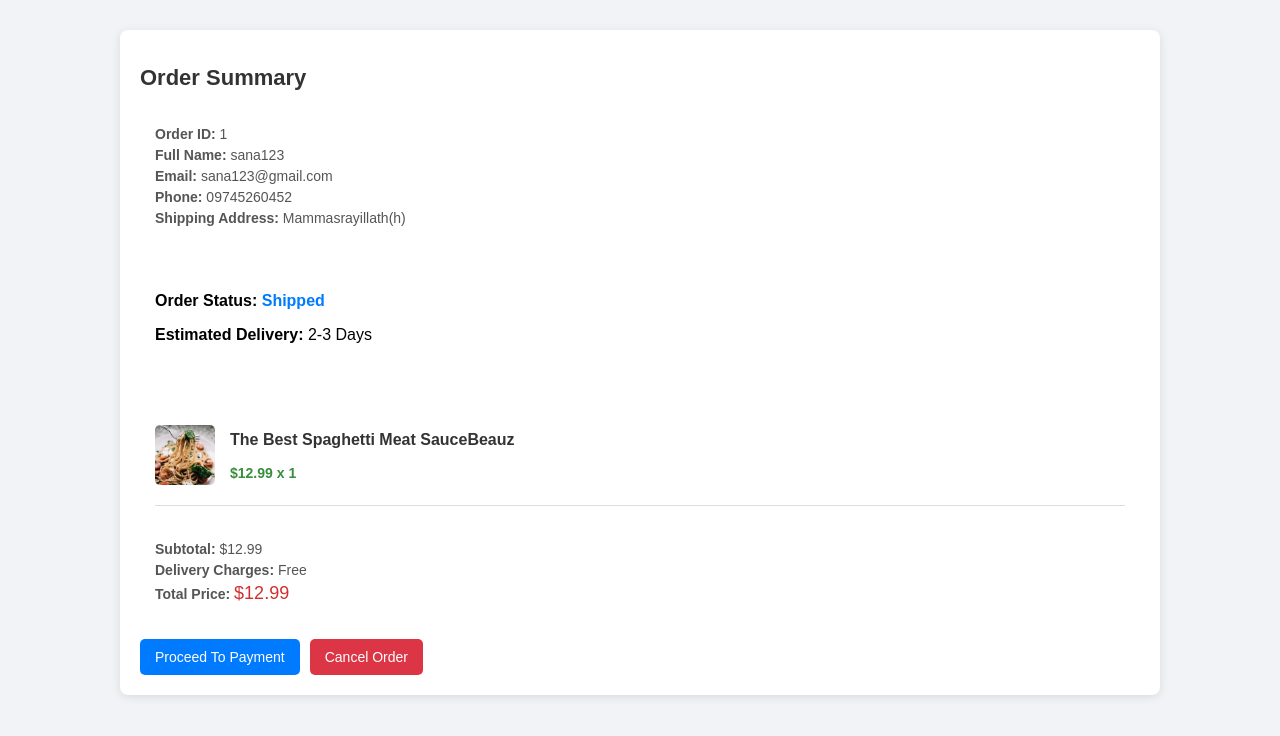
After one commit to Sana368/food_blog, a Django app: page /order_summary/1/ in a window 1280 px wide. The commit adds this page. Shown: the top 736 px of the page. Run offline with Django 5.2, Linux system fonts and the light colour scheme; a user stored in the database is signed in; data comes from the database, SQL or seed files in the repository; both versions use the stored data as it was after the commit.

Commit message:
first commit

```diff
--- a/myapp/templates/cart_page.html
+++ b/myapp/templates/cart_page.html
@@ -169,6 +169,7 @@
                             <td>${{ item.product.price }}</td>
                             <td>
                                 <form method="POST" action="{% url 'update_cart' item.id %}">
+
                                     {% csrf_token %}
                                     <input type="number" name="quantity" value="{{ item.quantity }}" min="1">
                                     <button type="submit">Update</button>
--- /dev/null
+++ b/myapp/templates/order_summary.html
@@ -0,0 +1,145 @@
+{% load static %}
+
+<!DOCTYPE html>
+<html lang="en">
+<head>
+    <meta charset="UTF-8">
+    <meta name="viewport" content="width=device-width, initial-scale=1.0">
+    <title>Order Summary - Flipkart Style</title>
+    <style>
+        body {
+            font-family: 'Arial', sans-serif;
+            background-color: #f1f3f6;
+            margin: 0;
+            padding: 0;
+        }
+        .container {
+            width: 90%;
+            max-width: 1000px;
+            margin: 30px auto;
+            background-color: white;
+            padding: 20px;
+            border-radius: 8px;
+            box-shadow: 0 2px 10px rgba(0, 0, 0, 0.1);
+        }
+        h1 {
+            font-size: 22px;
+            color: #333;
+            margin-bottom: 15px;
+        }
+        .order-details, .pricing-details {
+            padding: 15px;
+            background: white;
+            border-radius: 5px;
+            margin-bottom: 15px;
+        }
+        .order-details p, .pricing-details p {
+            margin: 5px 0;
+            font-size: 14px;
+            color: #555;
+        }
+        .order-tracking {
+            padding: 15px;
+            background: white;
+            border-radius: 5px;
+            margin-bottom: 15px;
+        }
+        .status {
+            color: #007bff;
+            font-weight: bold;
+        }
+        .product-list {
+            background: white;
+            padding: 15px;
+            border-radius: 5px;
+        }
+        .product-item {
+            display: flex;
+            align-items: center;
+            padding: 10px 0;
+            border-bottom: 1px solid #ddd;
+        }
+        .product-item img {
+            width: 60px;
+            height: 60px;
+            object-fit: cover;
+            border-radius: 5px;
+            margin-right: 15px;
+        }
+        .product-details {
+            flex-grow: 1;
+        }
+        .product-name {
+            font-size: 16px;
+            font-weight: bold;
+            color: #333;
+        }
+        .product-price {
+            color: #388e3c;
+            font-size: 14px;
+            font-weight: bold;
+        }
+        .cta-buttons {
+            display: flex;
+            gap: 10px;
+            margin-top: 15px;
+        }
+        .btn {
+            padding: 10px 15px;
+            font-size: 14px;
+            border: none;
+            cursor: pointer;
+            border-radius: 5px;
+        }
+        .btn-primary {
+            background-color: #007bff;
+            color: white;
+        }
+        .btn-danger {
+            background-color: #dc3545;
+            color: white;
+        }
+    </style>
+</head>
+<body>
+    <div class="container">
+        <h1>Order Summary</h1>
+
+        <div class="order-details">
+            <p><strong>Order ID:</strong> {{ order.id }}</p>
+            <p><strong>Full Name:</strong> {{ order.full_name }}</p>
+            <p><strong>Email:</strong> {{ order.email }}</p>
+            <p><strong>Phone:</strong> {{ order.phone }}</p>
+            <p><strong>Shipping Address:</strong> {{ order.address }}</p>
+        </div>
+
+        <div class="order-tracking">
+            <p><strong>Order Status:</strong> <span class="status">Shipped</span></p>
+            <p><strong>Estimated Delivery:</strong> 2-3 Days</p>
+        </div>
+
+        <div class="product-list">
+            {% for item in order_items %}
+                <div class="product-item">
+                    <img src="{{ item.product.image.url }}" alt="{{ item.product.name }}">
+                    <div class="product-details">
+                        <p class="product-name">{{ item.product.name }}</p>
+                        <p class="product-price">${{ item.price }} x {{ item.quantity }}</p>
+                    </div>
+                </div>
+            {% endfor %}
+        </div>
+
+        <div class="pricing-details">
+            <p><strong>Subtotal:</strong> ${{ total_price }}</p>
+            <p><strong>Delivery Charges:</strong> Free</p>
+            <p><strong>Total Price:</strong> <span style="color: #d32f2f; font-size: 18px;">${{ total_price }}</span></p>
+        </div>
+
+        <div class="cta-buttons">
+            <button class="btn btn-primary">Proceed To Payment</button>
+            <button class="btn btn-danger">Cancel Order</button>
+        </div>
+    </div>
+</body>
+</html>
--- a/myapp/urls.py
+++ b/myapp/urls.py
@@ -15,6 +15,9 @@ urlpatterns=[
     path('cart/remove/<int:item_id>/', views.remove_from_cart, name='remove_from_cart'),
     path('checkout/',views.checkout,name='checkout'),
     path('update_cart/<int:item_id>/', views.update_cart, name='update_cart'),
+    path('order_summary/<int:order_id>/',views.order_summary,name='order_summary'),
+
+
 
 
 
--- a/myapp/views.py
+++ b/myapp/views.py
@@ -123,43 +123,60 @@ from .models import CartItem  # Assuming CartItem model exists for the user's ca
  # If you have a form for billing details
 from django.http import Http404
 
-def checkout(request):
-    # Get the cart items of the logged-in user
-    cart_items = CartItem.objects.filter(user=request.user)
+# def checkout(request):
+#     # Get the cart items of the logged-in user
+#     cart_items = CartItem.objects.filter(user=request.user)
 
-    if not cart_items:
-        # If no items in the cart, redirect to the cart page
-        messages.error(request, "Your cart is empty.")
-        return redirect('cart_page')
+#     # if not cart_items:
+#     #     # If no items in the cart, redirect to the cart page
+#     #     messages.error(request, "Your cart is empty.")
+#     #     return redirect('cart_page')
 
-    # Calculate total price for the cart items
-    total_price = sum(item.get_total_price() for item in cart_items)
+#     # Calculate total price for the cart items
+#     total_price = sum(item.get_total_price() for item in cart_items)
 
-    if request.method == 'POST':
-        # Handle form submission
-        full_name = request.POST.get('full_name')
-        email = request.POST.get('email')
-        phone = request.POST.get('phone')
-        address = request.POST.get('address')
+#     if request.method == 'POST':
+#         # Handle form submission
+#         full_name = request.POST.get('full_name')
+#         email = request.POST.get('email')
+#         phone = request.POST.get('phone')
+#         address = request.POST.get('address')
 
-        if not full_name or not email or not phone or not address:
-            messages.error(request, "Please fill in all the billing details.")
-            return redirect('checkout')
+#         if not full_name or not email or not phone or not address:
+#             messages.error(request, "Please fill in all the billing details.")
+#             return redirect('checkout')
 
-        # Optionally, you can save the billing details to a model, e.g.:
-        # Order.objects.create(user=request.user, total_price=total_price,
-        #                      full_name=full_name, email=email, phone=phone, address=address)
 
-        # For now, just show a success message and proceed to the next step
-        messages.success(request, "Checkout successful. Proceed to payment.")
+#           order = Order.objects.create(
+#             user=request.user,
+#             total_price=total_price,
+#             full_name=full_name,
+#             email=email,
+#             phone=phone,
+#             address=address
+#         )
 
-        # After successful checkout, redirect to a payment gateway or confirmation page
-        return redirect('payment')  # Adjust with actual payment handling page or logic
+#         # Save each cart item as an order item
+#         for item in cart_items:
+#             OrderItem.objects.create(
+#                 order=order,
+#                 product=item.product,
+#                 quantity=item.quantity,
+#                 price=item.product.price
+#             )
+#             item.delete()  # Clear cart after order placement
 
-    return render(request, 'checkout.html', {
-        'cart_items': cart_items,
-        'total_price': total_price
-    })
+#         messages.success(request, "Checkout successful. Proceed to payment.")
+
+#         # Redirect to a payment gateway or confirmation page
+#         return redirect('order_summary', order_id=order.id)  # Adjusted redirect with order_id
+
+#     return render(request, 'checkout.html', {
+#         'cart_items': cart_items,
+#         'total_price': total_price
+#     })
+
+
 
 
 from django.shortcuts import render, redirect
@@ -272,3 +289,88 @@ def update_cart(request, item_id):
 
     # If the request method is not POST, redirect back to the cart page
     return redirect('cart_page')
+
+
+from django.shortcuts import render, redirect
+from django.contrib import messages
+from .models import  CartItem, Order, OrderItem
+
+def checkout(request):
+    # Get the cart items of the logged-in user
+    cart_items = CartItem.objects.filter(user=request.user)
+
+    # if not cart_items:
+    #     # If no items in the cart, redirect to the cart page
+    #     messages.error(request, "Your cart is empty.")
+    #     return redirect('cart_page')
+
+    # Calculate total price for the cart items
+    total_price = sum(item.get_total_price() for item in cart_items)
+
+    if request.method == 'POST':
+        # Handle form submission
+        full_name = request.POST.get('full_name')
+        email = request.POST.get('email')
+        phone = request.POST.get('phone')
+        address = request.POST.get('address')
+
+        if not full_name or not email or not phone or not address:
+            messages.error(request, "Please fill in all the billing details.")
+            return redirect('checkout')
+
+        # Save the order details
+        order = Order.objects.create(
+            user=request.user,
+            total_price=total_price,
+            full_name=full_name,
+            email=email,
+            phone=phone,
+            address=address
+        )
+
+        # Save each cart item as an order item
+        for item in cart_items:
+            OrderItem.objects.create(
+                order=order,
+                product=item.product,
+                quantity=item.quantity,
+                price=item.product.price
+            )
+            item.delete()  # Clear cart after order placement
+
+        messages.success(request, "Checkout successful. Proceed to payment.")
+
+        # Redirect to a payment gateway or confirmation page
+        return redirect('order_summary', order_id=order.id)  # Adjusted redirect with order_id
+
+    return render(request, 'checkout.html', {
+        'cart_items': cart_items,
+        'total_price': total_price
+    })
+
+def order_summary(request, order_id):
+    order = Order.objects.filter(id=order_id, user=request.user).first()
+    if not order:
+        messages.error(request, 'Order not found.')
+        return redirect('cart')
+    order_items = OrderItem.objects.filter(order=order)
+
+    total_quantity = sum(item.quantity for item in order_items)
+    total_price = sum(item.quantity * item.price for item in order_items)
+
+    order_items_with_names = [
+        {
+            'product_name': item.product.name,
+            'quantity': item.quantity,
+            'price': item.price,
+            'total': item.quantity * item.product.price
+        }
+        for item in order_items
+    ]
+
+    return render(request, 'order_summary.html', {
+        'order': order,
+        'order_items': order_items,
+        'total_quantity': total_quantity,
+        'total_price': total_price
+    })
```
Also changed, not shown: myapp/models.py (+36 -8 lines), myapp/templates/checkout.html (+39 -55 lines), db.sqlite3, media/products/img-1_TO7AZIJ.png (added), media/products/img-1_n060sHQ.png (added), media/products/img-2_fHHuvJV.png (added), media/products/img-2_oRhqbrX.png (added), media/products/img-3_n1qqU5m.png (added), media/products/img-3_y1N2Fn1.png (added), myapp/migrations/0006_order_orderitem.py (added).
